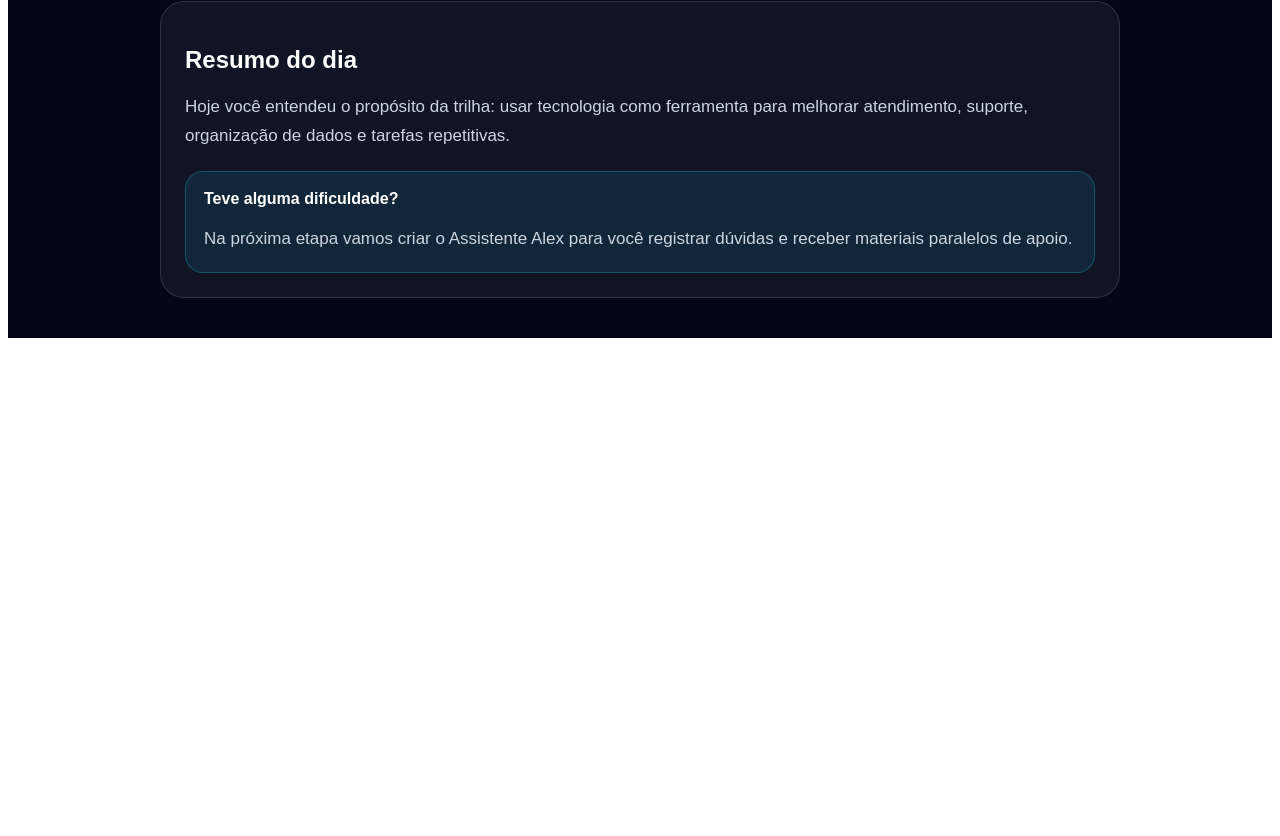
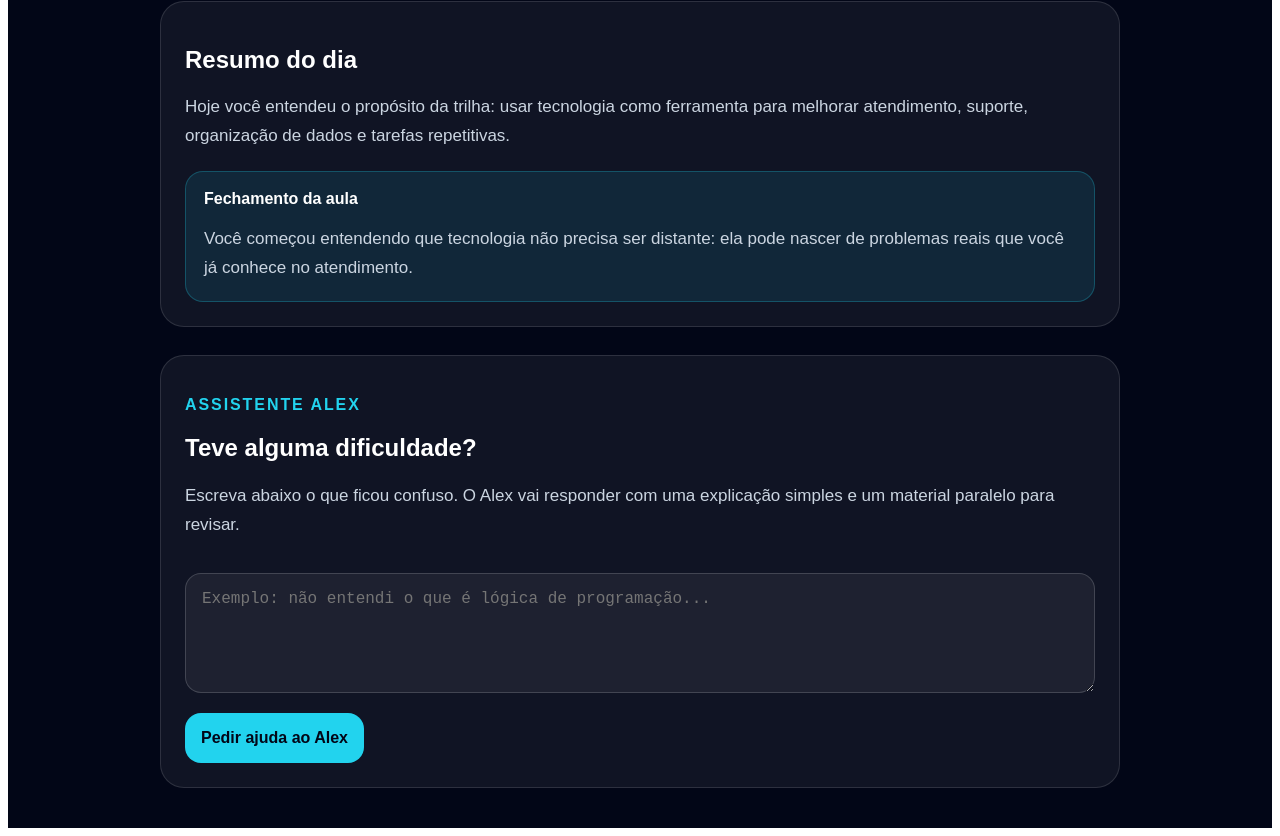
Before and after one commit to HanzSolo66/suporte-tech-30-dias, a Next.js app in the folder apps/web/: page /aulas/dia-1 in a window 1280 px wide. Shown: the part 1120-1956 px from the top of the page. Before the commit the page ends 1466 px from the top, so only its background shows below. Built offline with nearby package versions, Linux system fonts and the light colour scheme.

Commit message:
Adiciona Assistente Alex na aula do dia 1

```diff
--- a/apps/web/app/aulas/dia-1/page.tsx
+++ b/apps/web/app/aulas/dia-1/page.tsx
@@ -31,10 +31,50 @@ const question = {
 
 export default function AulaDia1Page() {
   const [selectedOption, setSelectedOption] = useState<string | null>(null);
+  const [difficulty, setDifficulty] = useState("");
+  const [alexResponse, setAlexResponse] = useState("");
 
   const selectedAnswer = question.options.find(
     (option) => option.id === selectedOption
   );
+
+  function handleAskAlex() {
+    if (!difficulty.trim()) {
+      setAlexResponse(
+        "Me conta primeiro qual foi sua dificuldade. Pode escrever do seu jeito, sem se preocupar com termos técnicos."
+      );
+      return;
+    }
+
+    const lowerDifficulty = difficulty.toLowerCase();
+
+    if (
+      lowerDifficulty.includes("lógica") ||
+      lowerDifficulty.includes("logica") ||
+      lowerDifficulty.includes("programação") ||
+      lowerDifficulty.includes("programacao")
+    ) {
+      setAlexResponse(
+        "Entendi. Lógica de programação é como montar um passo a passo para resolver um problema. Pense em atendimento: se o cliente esqueceu a senha, você verifica o cadastro, confirma os dados e envia a recuperação. Isso já é lógica: condição, decisão e ação. Material de apoio: procure no Curso em Vídeo por 'Lógica de Programação'."
+      );
+      return;
+    }
+
+    if (
+      lowerDifficulty.includes("atendimento") ||
+      lowerDifficulty.includes("suporte") ||
+      lowerDifficulty.includes("cliente")
+    ) {
+      setAlexResponse(
+        "Boa dúvida. A ideia da trilha é aproveitar sua experiência com atendimento para entrar em tecnologia. Você já entende pessoas, problemas e processos. Agora vamos somar ferramentas: lógica, Python, SQL e automações para melhorar o suporte. Material de apoio: revise exemplos de chamados, tickets e fluxos de atendimento."
+      );
+      return;
+    }
+
+    setAlexResponse(
+      "Obrigado por compartilhar. Minha sugestão é revisar o resumo da aula e tentar explicar com suas palavras o que você entendeu. Se travar, divida a dúvida em uma frase simples: 'não entendi o que é...' ou 'não sei quando usar...'. Material de apoio: procure uma explicação inicial no Curso em Vídeo relacionada ao tema."
+    );
+  }
 
   return (
     <main
@@ -184,6 +224,7 @@ export default function AulaDia1Page() {
 
         <section style={cardStyle}>
           <h2>Resumo do dia</h2>
+
           <p style={mutedStyle}>
             Hoje você entendeu o propósito da trilha: usar tecnologia como
             ferramenta para melhorar atendimento, suporte, organização de dados
@@ -199,12 +240,86 @@ export default function AulaDia1Page() {
               border: "1px solid rgba(34,211,238,0.25)",
             }}
           >
-            <strong>Teve alguma dificuldade?</strong>
+            <strong>Fechamento da aula</strong>
             <p style={{ ...mutedStyle, marginBottom: 0 }}>
-              Na próxima etapa vamos criar o Assistente Alex para você registrar
-              dúvidas e receber materiais paralelos de apoio.
+              Você começou entendendo que tecnologia não precisa ser distante:
+              ela pode nascer de problemas reais que você já conhece no
+              atendimento.
             </p>
           </div>
+        </section>
+
+        <section style={cardStyle}>
+          <p
+            style={{
+              color: "#22d3ee",
+              fontWeight: 800,
+              textTransform: "uppercase",
+              letterSpacing: "0.12em",
+            }}
+          >
+            Assistente Alex
+          </p>
+
+          <h2>Teve alguma dificuldade?</h2>
+
+          <p style={mutedStyle}>
+            Escreva abaixo o que ficou confuso. O Alex vai responder com uma
+            explicação simples e um material paralelo para revisar.
+          </p>
+
+          <textarea
+            value={difficulty}
+            onChange={(event) => setDifficulty(event.target.value)}
+            placeholder="Exemplo: não entendi o que é lógica de programação..."
+            style={{
+              width: "100%",
+              minHeight: "120px",
+              marginTop: "16px",
+              padding: "16px",
+              borderRadius: "16px",
+              border: "1px solid rgba(255,255,255,0.16)",
+              background: "rgba(255,255,255,0.06)",
+              color: "white",
+              fontSize: "16px",
+              resize: "vertical",
+              boxSizing: "border-box",
+            }}
+          />
+
+          <button
+            onClick={handleAskAlex}
+            style={{
+              marginTop: "16px",
+              padding: "16px",
+              borderRadius: "16px",
+              border: "none",
+              background: "#22d3ee",
+              color: "#020617",
+              fontWeight: 900,
+              cursor: "pointer",
+              fontSize: "16px",
+            }}
+          >
+            Pedir ajuda ao Alex
+          </button>
+
+          {alexResponse && (
+            <div
+              style={{
+                marginTop: "20px",
+                padding: "20px",
+                borderRadius: "18px",
+                background: "rgba(34,211,238,0.1)",
+                border: "1px solid rgba(34,211,238,0.25)",
+              }}
+            >
+              <strong>Resposta do Alex</strong>
+              <p style={{ ...mutedStyle, marginBottom: 0 }}>
+                {alexResponse}
+              </p>
+            </div>
+          )}
         </section>
       </section>
     </main>
--- a/apps/web/next.config.js
+++ b/apps/web/next.config.js
@@ -1,23 +1,19 @@
 /** @type {import('next').NextConfig} */
 const nextConfig = {
-<<<<<<< HEAD
-=======
-  output: 'export',
-  basePath: '/suporte-tech-30-dias',
-  assetPrefix: '/suporte-tech-30-dias/',
->>>>>>> 48df024809264e9e52da0955e393e32a79b2fca1
   reactStrictMode: true,
   images: {
     unoptimized: true,
     remotePatterns: [
-      { protocol: 'https', hostname: 'www.youtube.com' },
-      { protocol: 'https', hostname: 'i.ytimg.com' },
+      {
+        protocol: "https",
+        hostname: "www.youtube.com",
+      },
+      {
+        protocol: "https",
+        hostname: "i.ytimg.com",
+      },
     ],
   },
 };
 
-<<<<<<< HEAD
 module.exports = nextConfig;
-=======
-module.exports = nextConfig;
->>>>>>> 48df024809264e9e52da0955e393e32a79b2fca1
```
